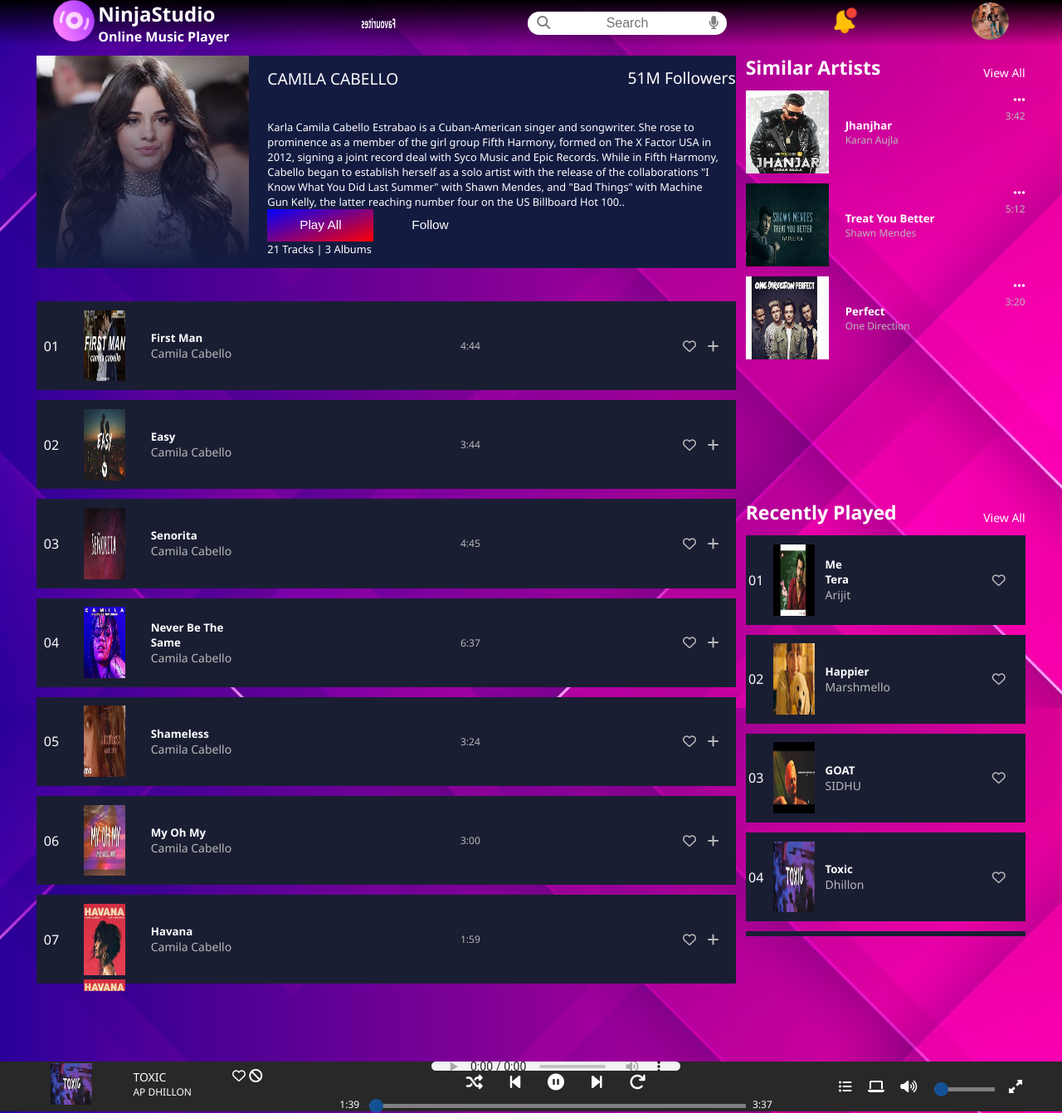
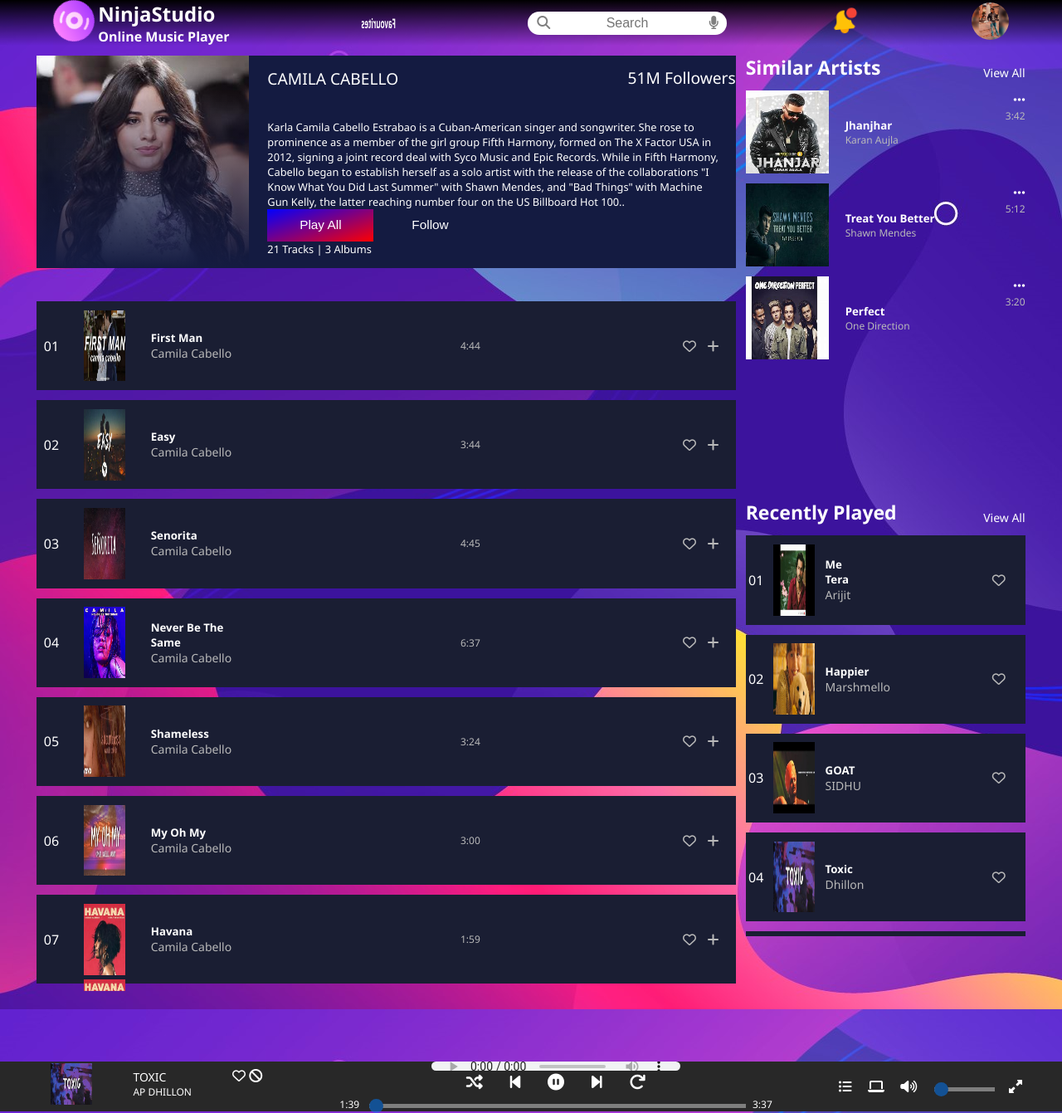
Before and after one commit to Anshluthra1/music-player-by-ansh, a PHP site: the page made by Single Playlist Screen.html in a window 1280 px wide. Shown: the whole page at 83% size. Run offline with PHP 8.4, Linux system fonts and the light colour scheme; some libraries are stand-ins or nearby versions.

Commit message:
Update Single Playlist Screen Styles.css

```diff
--- a/Single Playlist Screen Styles.css
+++ b/Single Playlist Screen Styles.css
@@ -1,5 +1,5 @@
 :root {
-	--background-image: url("WhatsApp Image 2021-02-20 at 23.22.45 (1).jpeg");
+	--background-image: url("2725544.jpg");
 	--jumbotron-color: #141b41;
 	--playlist-items-background-color: #1a1e33;
 	--playlist-items-background-color-on-hover: #2e3249;
```
